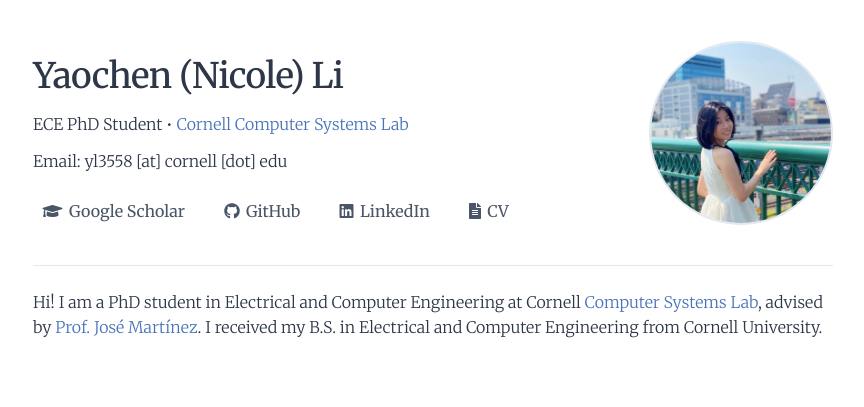
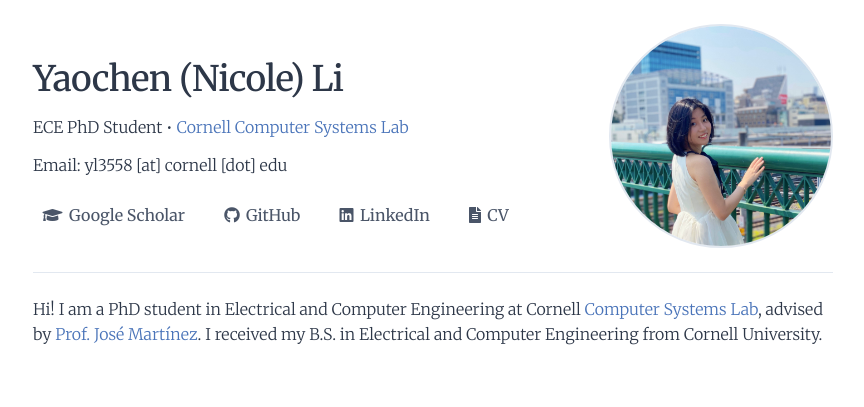
Before and after one commit to nicolelii/nicolelii.github.io, a plain HTML site: page index.html in a window 1280 px wide. Shown: the whole page, without its empty margins (207-1071 px from the left). Drawn offline with Linux system fonts and the light colour scheme; a script that the page names is missing.

Commit message:
Update sizing

```diff
--- a/styles.css
+++ b/styles.css
@@ -35,8 +35,8 @@ header {
 }
 
 .header-image img {
-  width: 180px;
-  height: 180px;
+  width: 220px;
+  height: 220px;
   object-fit: cover;
   border-radius: 50%;
   border: 2px solid var(--border-color);
```
